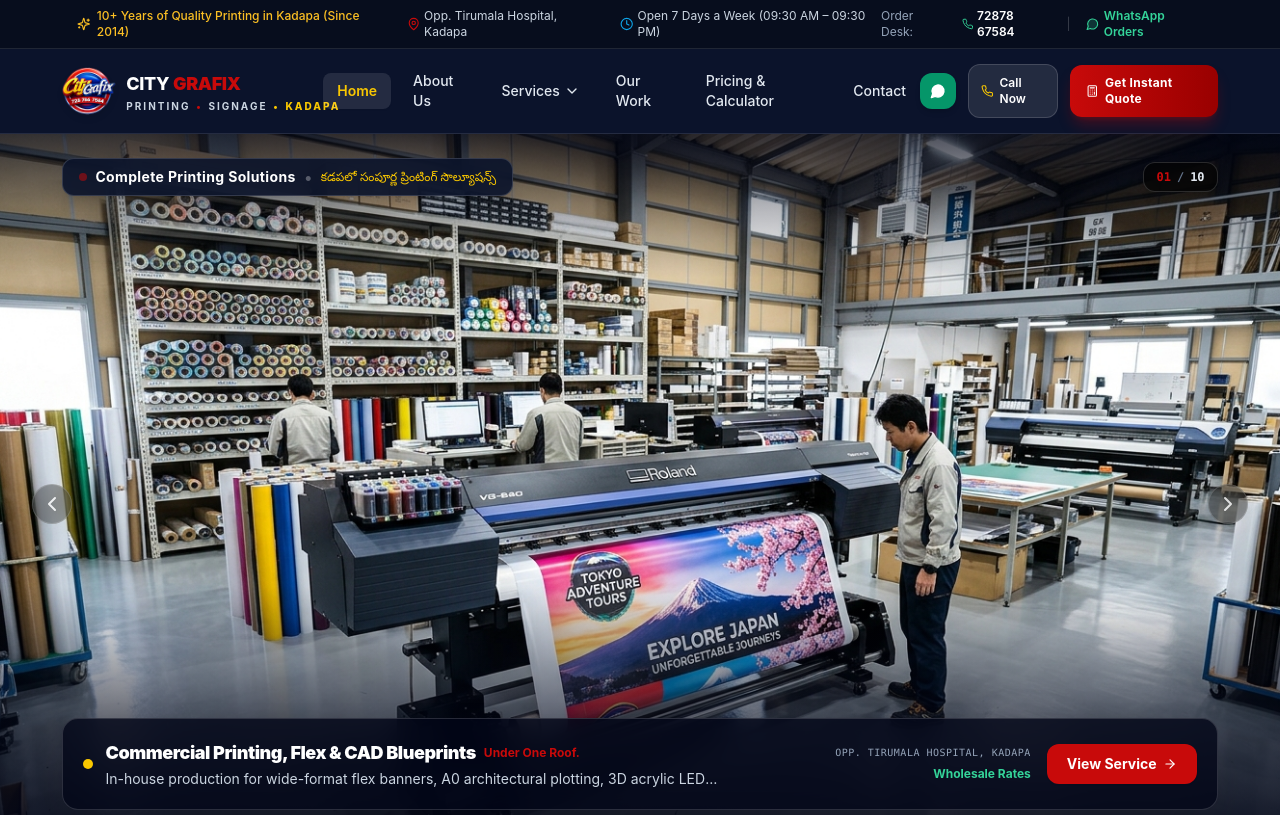
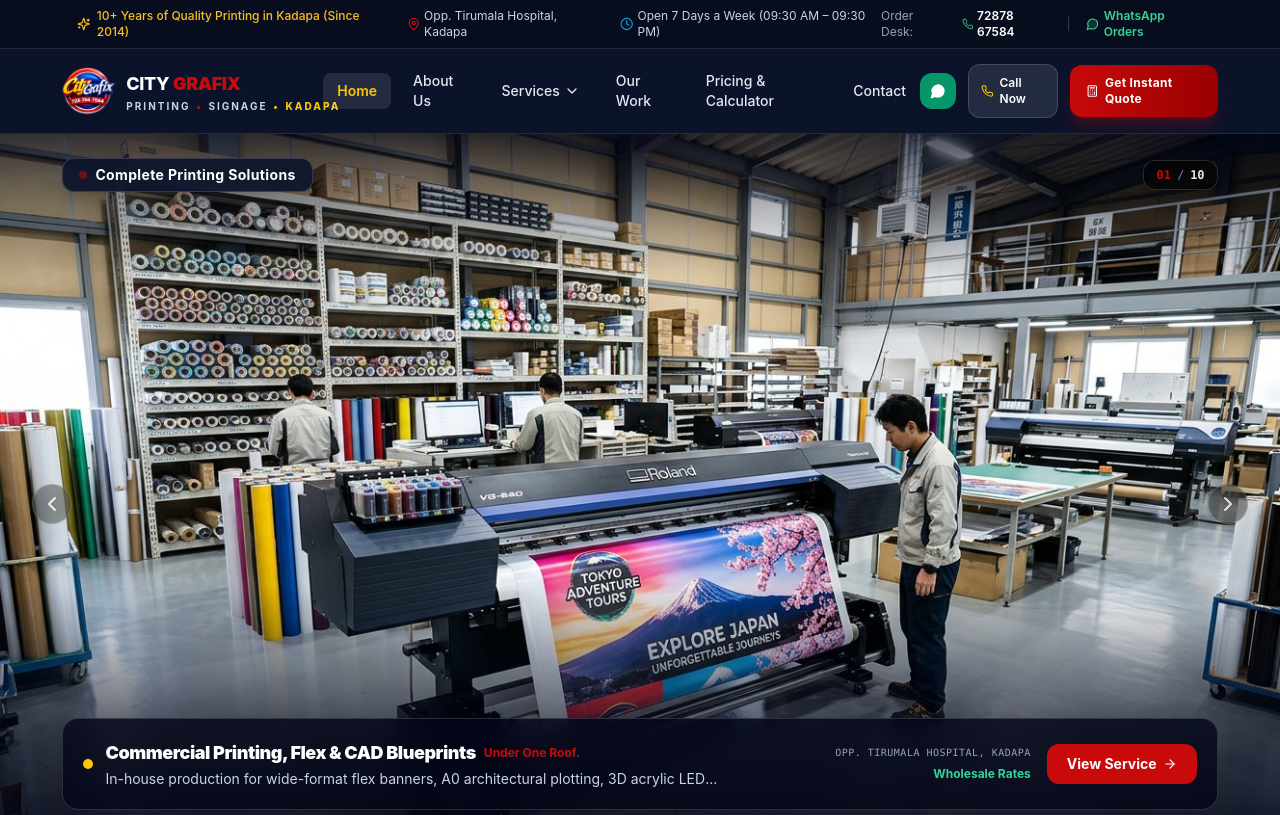
Before and after one commit to momoittechnologies-spec/citygrafix, a Next.js app: page / in a window 1280 px wide. Shown: the top 815 px of the page. Built offline with nearby package versions, Linux system fonts and the light colour scheme.

Commit message:
fix(hero): remove secondary Telugu badge labels from slider for clean minimalist look

```diff
--- a/components/home/HeroSlider.tsx
+++ b/components/home/HeroSlider.tsx
@@ -14,7 +14,6 @@ interface HeroSlide {
   id: number;
   categoryName: string;
   badge: string;
-  badgeTelugu: string;
   headline: string;
   accentText: string;
   description: string;
@@ -31,7 +30,6 @@ const HERO_SLIDES: HeroSlide[] = [
     id: 1,
     categoryName: "Complete Printing Solutions",
     badge: "Direct Workshop in Kadapa • Since 2014",
-    badgeTelugu: "కడపలో సంపూర్ణ ప్రింటింగ్ సొల్యూషన్స్",
     headline: "Commercial Printing, Flex & CAD Blueprints",
     accentText: "Under One Roof.",
     description: "In-house production for wide-format flex banners, A0 architectural plotting, 3D acrylic LED signboards, and personalized gifting.",
@@ -46,7 +44,6 @@ const HERO_SLIDES: HeroSlide[] = [
     id: 2,
     categoryName: "Star Flex Printing",
     badge: "340+ GSM Weather-Tolerant Flex",
-    badgeTelugu: "స్టార్ ఫ్లెక్స్ & ఔట్‌డోర్ ప్రచారం",
     headline: "Heavy-Duty Star Flex Banners & Hoardings",
     accentText: "Built to Last.",
     description: "Vibrant wide-format banners engineered with UV-cured inks to endure Kadapa's harsh sun and heat with reinforced brass eyelets.",
@@ -61,7 +58,6 @@ const HERO_SLIDES: HeroSlide[] = [
     id: 3,
     categoryName: "Jumbo Xerox & CAD",
     badge: "Millimeter-Accurate Plotting",
-    badgeTelugu: "జంబో జిరాక్స్ & ఇంజనీరింగ్ ప్లాన్స్",
     headline: "A0, A1, A2 & A3 Architectural CAD Plotting",
     accentText: "Ready in 15 Minutes.",
     description: "High-speed wide-format line plotting for civil engineers, builders, and DTCP municipal sanctions with accordion folding.",
@@ -76,7 +72,6 @@ const HERO_SLIDES: HeroSlide[] = [
     id: 4,
     categoryName: "3D LED Signage",
     badge: "3-Year Electrical Assurance",
-    badgeTelugu: "3D అక్రిలిక్ ఎల్ఈడీ లెటర్స్ & గ్లో బోర్డ్స్",
     headline: "3D Acrylic Letters & Illuminated Glow Boards",
     accentText: "Directly Fabricated.",
     description: "Precision CNC laser-cut cast acrylic letters, solid aluminum returns, and waterproof Samsung IP67 LED modules.",
@@ -91,7 +86,6 @@ const HERO_SLIDES: HeroSlide[] = [
     id: 5,
     categoryName: "Personalised Gifts",
     badge: "10% IG Discount on Photo Frames",
-    badgeTelugu: "కస్టమ్ గిఫ్ట్స్ & సబ్లిమేషన్ స్టూడియో",
     headline: "Custom Photo Frames, Mugs & DTF T-Shirts",
     accentText: "Crafted On-Demand.",
     description: "Premium wall photo frames (Glossy/Matty/Glitter with Flat 10% Instagram Discount), AAA ceramic mugs, plush pillows, and washproof DTF T-shirts.",
@@ -106,7 +100,6 @@ const HERO_SLIDES: HeroSlide[] = [
     id: 6,
     categoryName: "Visiting Cards & Offset",
     badge: "Commercial Offset Printing",
-    badgeTelugu: "విజిటింగ్ కార్డ్స్, బిల్ బుక్స్ & పాంప్లెట్లు",
     headline: "Premium Visiting Cards & Carbonless Bill Books",
     accentText: "Direct Wholesale.",
     description: "350 GSM velvet-matte visiting cards with raised Spot UV gloss highlights and custom duplicate/triplicate NCR bill books.",
@@ -121,7 +114,6 @@ const HERO_SLIDES: HeroSlide[] = [
     id: 7,
     categoryName: "Municipal Layout Maps",
     badge: "DTCP & KUDA Sanction Compliant",
-    badgeTelugu: "మున్సిపల్ లేఅవుట్స్ & విలేజ్ మ్యాప్స్",
     headline: "Real Estate Venture Layouts & Village Maps",
     accentText: "Continuous 44\" Rolls.",
     description: "High-definition plotting on continuous roll paper for large real estate layouts, revenue village maps (FMB sketches), and building sanctions.",
@@ -136,7 +128,6 @@ const HERO_SLIDES: HeroSlide[] = [
     id: 8,
     categoryName: "CAD Blueprints",
     badge: "Strict 1:100 & 1:50 Scale Accuracy",
-    badgeTelugu: "ఆర్కిటెక్చరల్ & ఇంజనీరింగ్ డ్రాయింగ్స్",
     headline: "Structural Blueprints & Engineering Layouts",
     accentText: "Zero Line Distortion.",
     description: "Accurate structural plans, foundation grids, column schedules, electrical schematics, and plumbing designs plotted with zero distortion.",
@@ -151,7 +142,6 @@ const HERO_SLIDES: HeroSlide[] = [
     id: 9,
     categoryName: "Auto Publicity",
     badge: "Turnkey Mobile Rickshaw Campaigns",
-    badgeTelugu: "ఆటో పబ్లిసిటీ & మొబైల్ ప్రచారం",
     headline: "Auto Rickshaw Publicity with DTS Audio",
     accentText: "Cover Every Ward.",
     description: "Complete street-level mobile advertising across Kadapa: 3-sided auto rickshaw flex branding and high-output DTS loudspeaker announcements.",
@@ -166,7 +156,6 @@ const HERO_SLIDES: HeroSlide[] = [
     id: 10,
     categoryName: "Highway Hoardings",
     badge: "Reinforced Wind-Resistant Framing",
-    badgeTelugu: "హోర్డింగ్ ఫలెక్స్ & హైవే బిల్ బోర్డ్స్",
     headline: "Highway Hoardings & Outdoor Steel Billboards",
     accentText: "High-Span Visibility.",
     description: "Heavy-gauge industrial outdoor banners for major traffic arteries and highway bypasses across Kadapa district.",
@@ -366,10 +355,6 @@ export default function HeroSlider() {
             <span className="text-xs sm:text-sm font-bold text-white tracking-wide">
               {slide.categoryName}
             </span>
-            <span className="text-white/30 hidden sm:inline">•</span>
-            <span className="text-xs text-brand-gold font-medium hidden sm:inline">
-              {slide.badgeTelugu}
-            </span>
           </div>
 
           {/* Slide Number Indicator with subtle status */}
```
